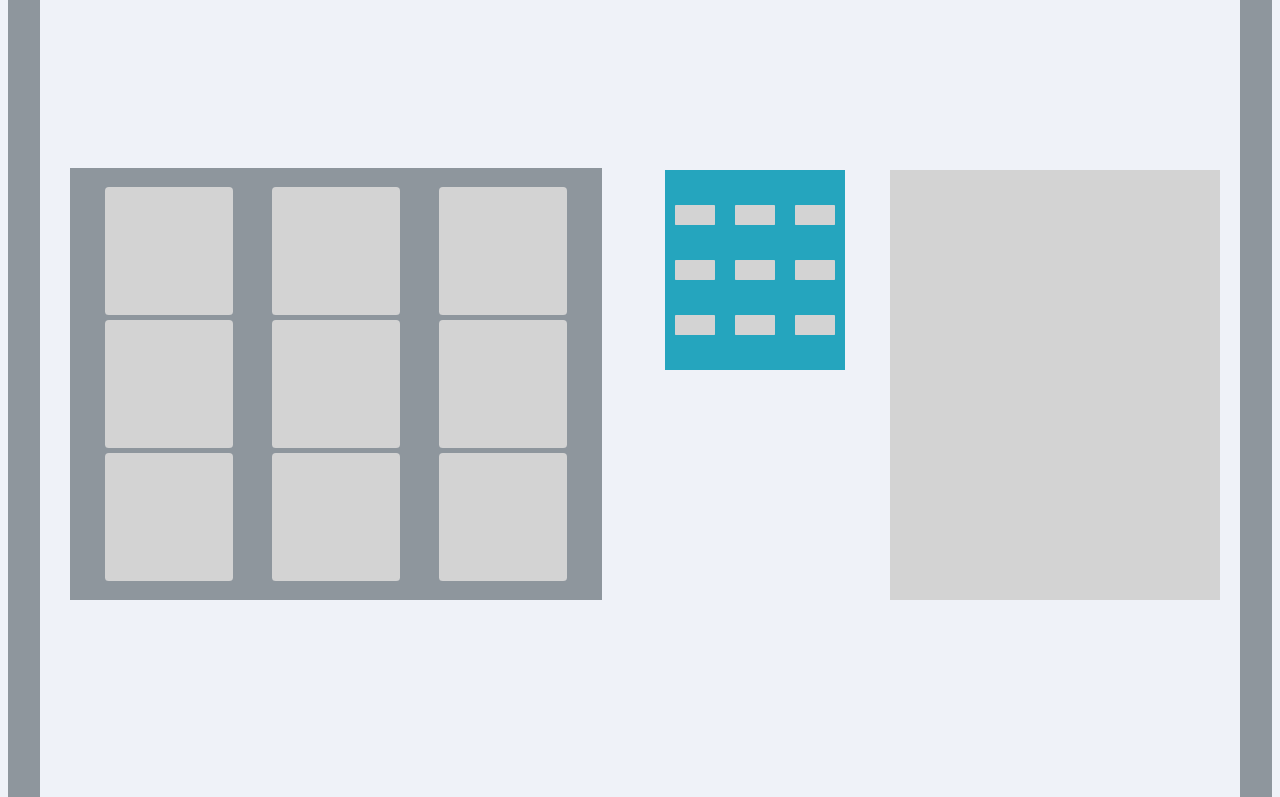
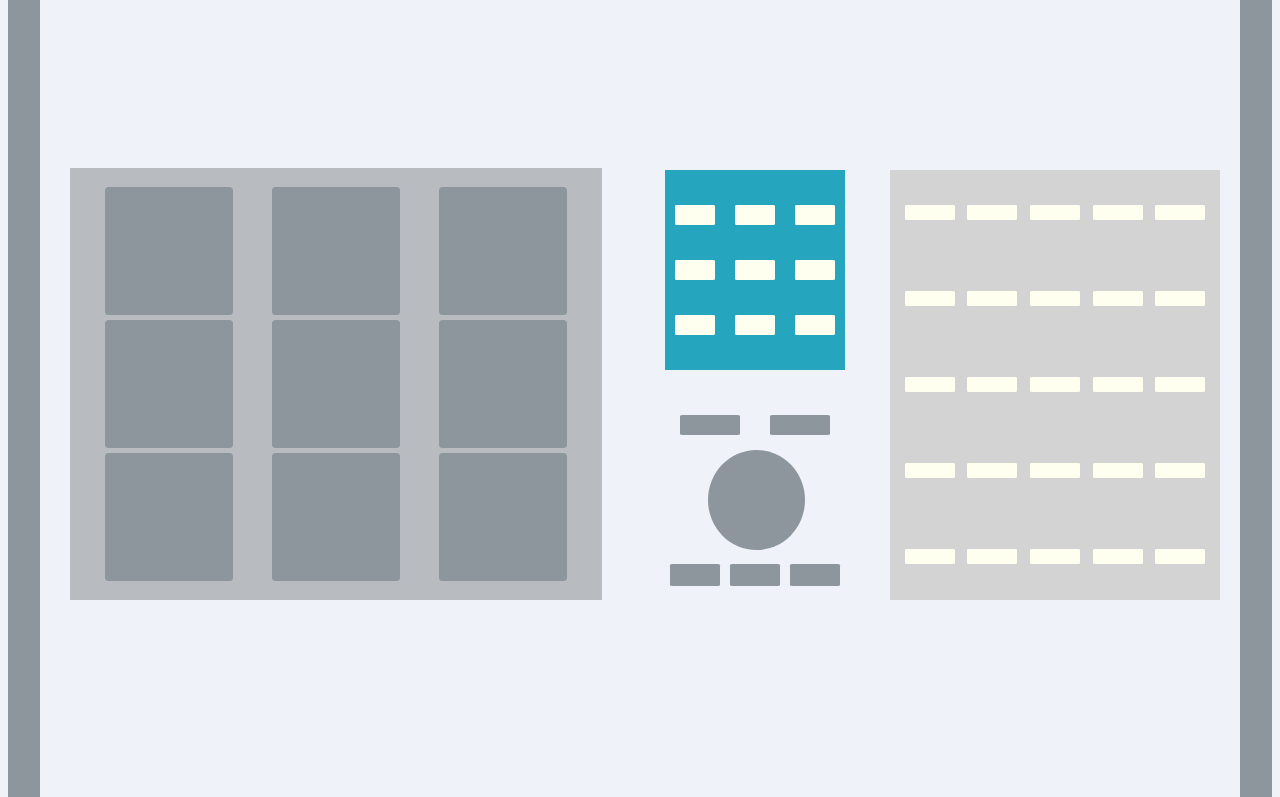
Before and after one commit to AdieDevStore/drum-machine, a React (Vite) app: page / in a window 1280 px wide. Shown: the part 491-1288 px from the top of the page. Built offline with nearby package versions, Linux system fonts and the light colour scheme.

Commit message:
i done with this layout - read the read me for my comments on and learnings

```diff
--- a/src/components/MPCBody.jsx
+++ b/src/components/MPCBody.jsx
@@ -35,6 +35,23 @@ function MPCBody() {
                     <div id="item-1"></div>
                     <div id="item-1"></div>
                     <div id="item-1"></div>
+                    <div id="item-1"></div>
+                    <div id="item-1"></div>
+                    <div id="item-1"></div>
+                    <div id="item-1"></div>
+                    <div id="item-1"></div>
+                    <div id="item-1"></div>
+                    <div id="item-1"></div>
+                    <div id="item-1"></div>
+                    <div id="item-1"></div>
+                    <div id="item-1"></div>
+                    <div id="item-1"></div>
+                    <div id="item-1"></div>
+                    <div id="item-1"></div>
+                    <div id="item-1"></div>
+                    <div id="item-1"></div>
+                    <div id="item-1"></div>
+                    <div id="item-1"></div>
                 </div>
             </div>
             <div className='blue-block'>
@@ -52,13 +69,11 @@ function MPCBody() {
                 </div>
             </div>
             <div className='more-buttons'>
-                <div className='more-btn-container'>
                 <div className='above-round-cont'>
                     <div id='above-round-1'></div>
                     <div id='above-round-2'></div>
                 </div>
                 <div className='round-button-container'>
-                        <div className='round-cutton'></div>
                 </div>
                 <div className='other-button-conatiner'>
                     <div id='id-other-1'></div>
@@ -67,7 +82,6 @@ function MPCBody() {
                 </div>
             </div>
         </div>
-        </div>
   )
 }
 
--- a/src/styles/mpcbody.css
+++ b/src/styles/mpcbody.css
@@ -28,7 +28,7 @@
 
 .pad-grid-container {
     display: grid;
-    background-color: #8E969D;
+    background-color: #b8bbbf;
     padding: 1em;
     grid-template-rows: 1fr 1fr 1fr;
     grid-template-columns: 1fr 1fr 1fr;
@@ -43,7 +43,7 @@
 
 .pad-grid-container div {
     text-align: center;
-    background-color: lightgray;
+    background-color: #8E969D;
     border-radius: 3%;
     width: 8em;
     height: 8em;
@@ -59,9 +59,20 @@
 }
 
 .etc-container{
-    display: flex;
-    flex-wrap: wrap;
+    display: grid;
+    grid-template-columns: 1fr 1fr 1fr 1fr 1fr;
+    margin: 0 auto;
+    height: 100%;
+    width: 95%;
+}
+
+.etc-container #item-1{
     margin: auto;
+    width: 50px;
+    height: 15px;
+    background: ivory;
+    border-radius: 5%;
+
 }
 
 .blue-block {
@@ -86,8 +97,87 @@
 }
 
 .blue-block #blue-1{
-    background-color: lightgrey;
+    background-color: ivory;
     height: 20px;
     width: 40px;
-    border-radius: 2%;
+    border-radius: 5%;
 }
+
+.more-buttons{
+    position: relative;
+    left: 625px;
+    top: -10px;
+    background-color: #eff2f8;
+    height: 200px;
+    width: 180px;
+}
+
+.above-round-cont{
+    display: flex;
+    flex-direction: row;
+    justify-content: space-around;
+    align-items: center;
+    height: 25%;
+    width: 100%;
+}
+
+#above-round-1 {
+    height: 40%;
+    width: 60px;
+    border-radius: 5%;
+    background-color: #8E969D;
+}
+
+#above-round-2 {
+    height: 40%;
+    width: 60px;
+    border-radius: 5%;
+    background-color: #8E969D;
+}
+
+.round-button-container {
+    position: relative;
+    height: 50%;
+    width: 54%;
+    left: 43px;
+    border-radius: 50%;
+    background-color: #8E969D;
+
+}
+
+.other-button-conatiner {
+    display: flex;
+    flex-direction: row;
+    justify-content: space-around;
+    align-items: center;
+    height: 25%;
+    width: 100%;
+}
+
+.other-button-container div {
+    height: 40%;
+    width: 60px;
+    border-radius: 5%;
+    background-color: #8E969D;
+}
+
+#id-other-1{
+    height: 45%;
+    width: 50px;
+    border-radius: 5%;
+    background-color: #8E969D;
+}
+
+#id-other-2{
+    height: 45%;
+    width: 50px;
+    border-radius: 5%;
+    background-color: #8E969D;
+}
+
+#id-other-3{
+    height: 45%;
+    width: 50px;
+    border-radius: 5%;
+    background-color: #8E969D;
+}
```
Lines whose indentation alone changed are shown as unchanged.
